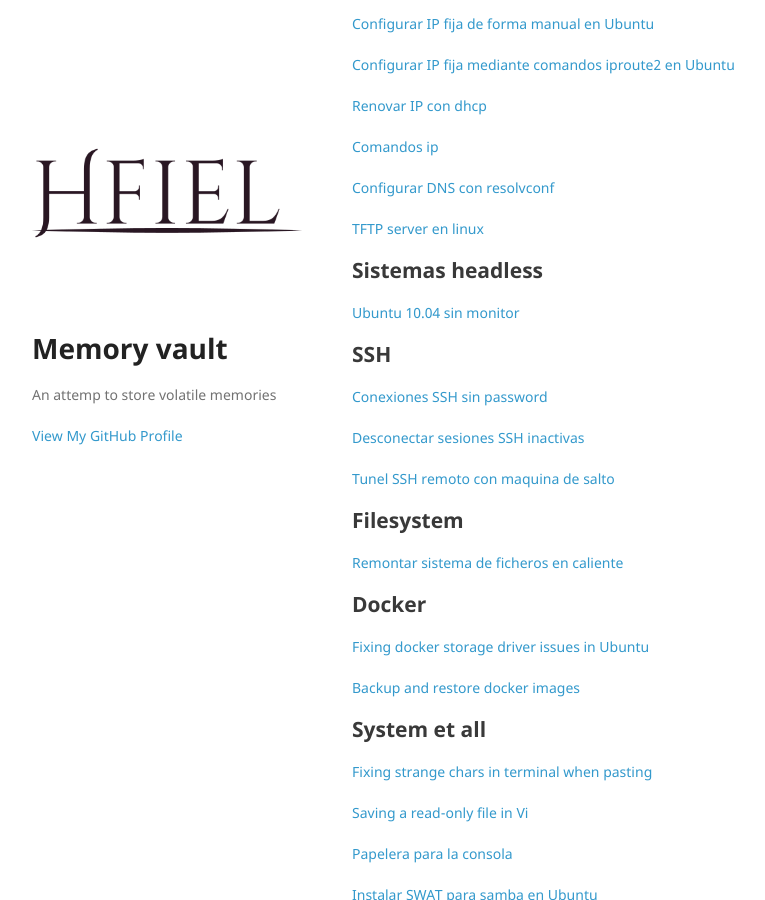
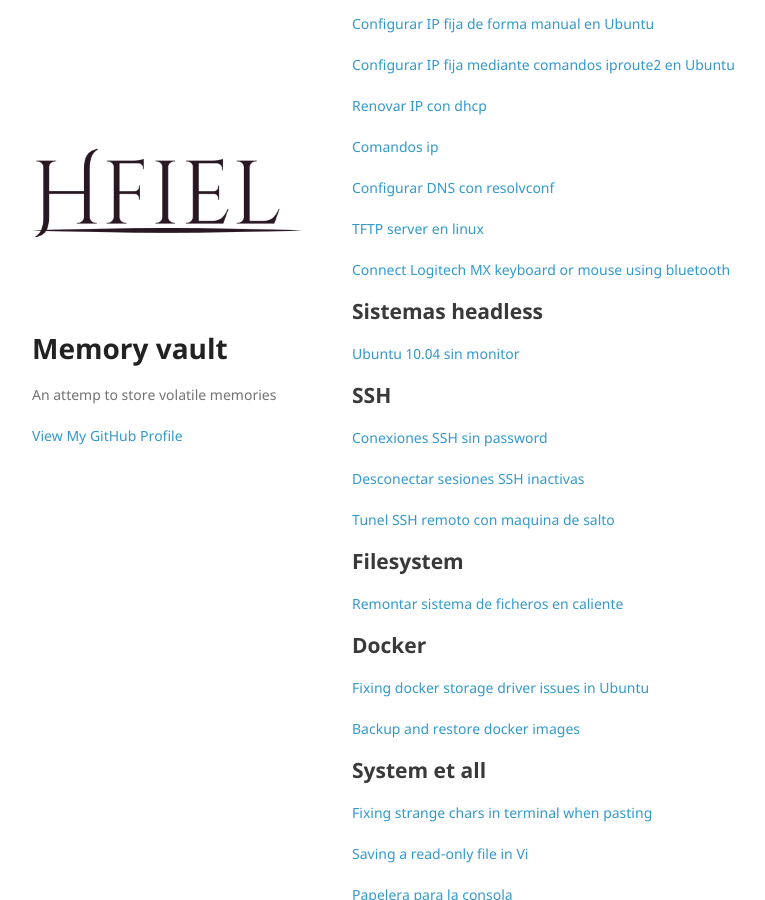
Before and after one commit to hfiel/hfiel.github.io, a Jekyll site: the page built from wiki/linux.md, in a window 1280 px wide and 900 px high, scrolled down 370 px. Shown: the whole window, without its empty margins (26-791 px from the left). Built offline with Jekyll 4.4.1, drawn with Linux system fonts in a browser that asks for light colours; nearby versions of some CDN libraries; our own code applies the rules of GitHub Pages for plain Markdown files.

Commit message:
logitech mx

```diff
--- a/wiki/linux.md
+++ b/wiki/linux.md
@@ -14,7 +14,7 @@
 
 [TFTP server en linux](linux/tftp_server_en_linux.md)
 
-[](linux/.md)
+[Connect Logitech MX keyboard or mouse using bluetooth](linux/logitech_mx_bluetooth.md)
 
 [](linux/.md)
 
```
